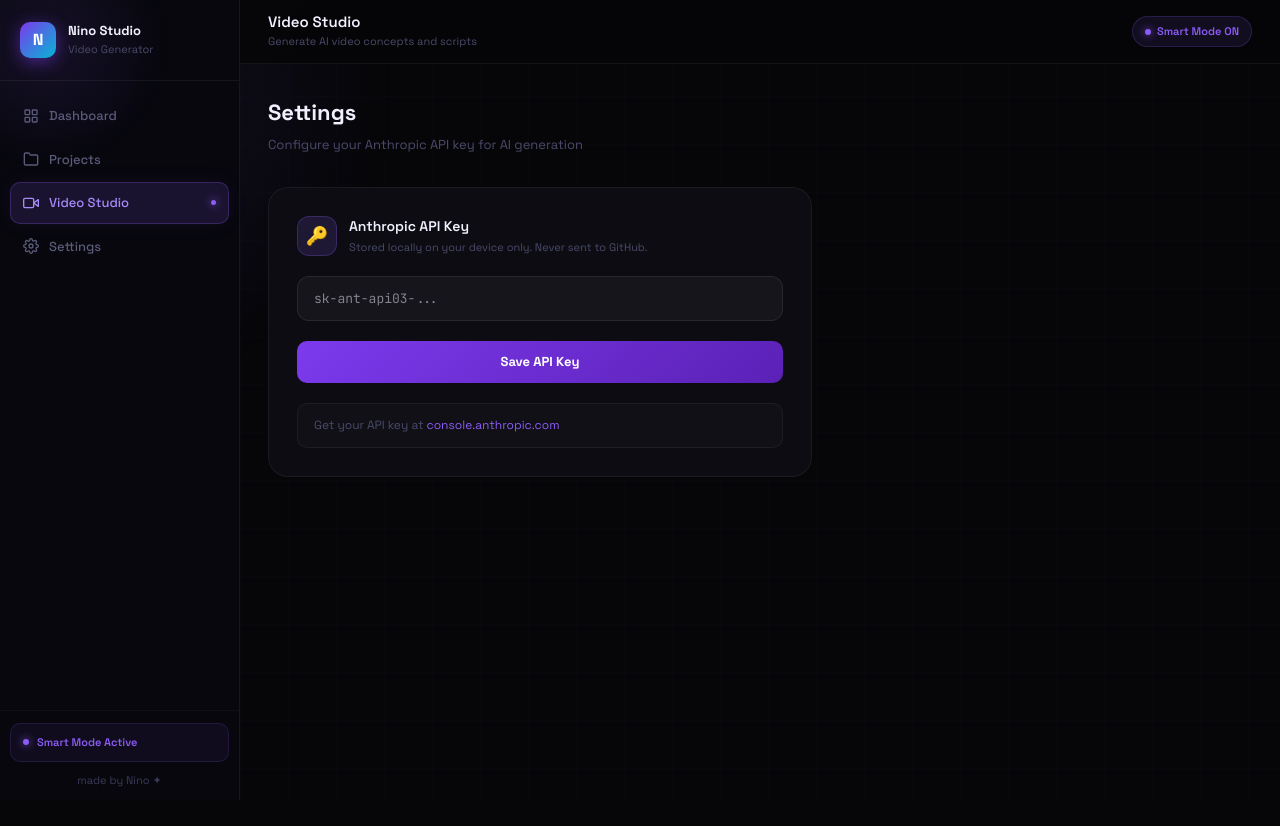
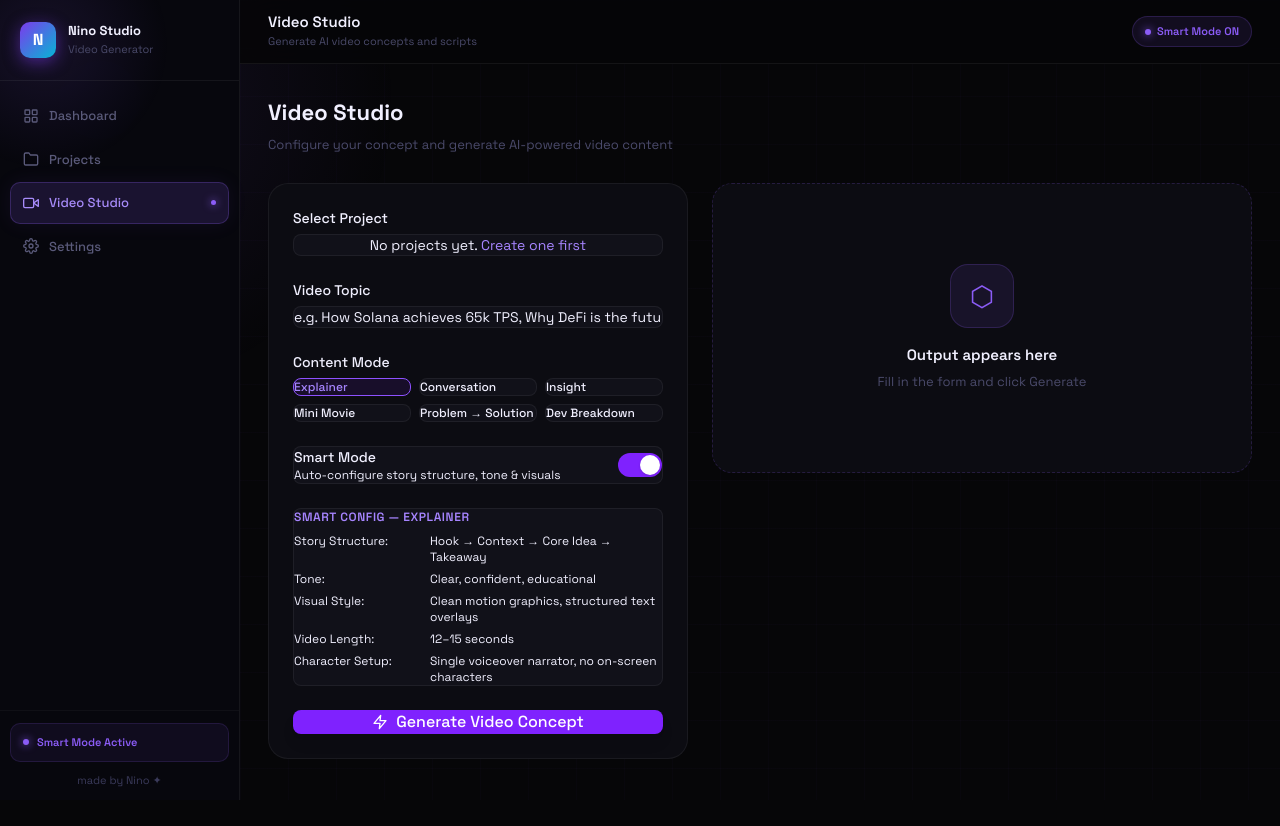
Before and after one commit to Sharif899/nino-story-video-studio, a Next.js app: page /studio in a window 1280 px wide. Shown: the top 826 px of the page. Before the commit the page ends 800 px from the top, so only its background shows below. Built offline with nearby package versions, Linux system fonts and the light colour scheme.

Commit message:
fix: restore correct studio page

```diff
--- a/app/studio/page.tsx
+++ b/app/studio/page.tsx
@@ -1,115 +1,110 @@
 "use client";
 
-import { useState, useEffect } from "react";
-import Button from "@/components/ui/Button";
+import { useState } from "react";
+import { Project, ContentMode, SmartConfig, GeneratedOutput } from "@/lib/types";
+import { generateStudioOutput } from "@/lib/generate";
+import { saveSession } from "@/lib/storage";
+import StudioForm from "@/components/studio/StudioForm";
+import OutputPanel from "@/components/studio/OutputPanel";
 
-export default function SettingsPage() {
-  const [key, setKey] = useState("");
-  const [saved, setSaved] = useState(false);
-  const [hasKey, setHasKey] = useState(false);
+export default function StudioPage() {
+  const [loading, setLoading] = useState(false);
+  const [output, setOutput] = useState<GeneratedOutput | null>(null);
+  const [currentMode, setCurrentMode] = useState<ContentMode>("Explainer");
+  const [currentConfig, setCurrentConfig] = useState<SmartConfig>({
+    storyStructure: "", tone: "", visualStyle: "", videoLength: "", characterSetup: ""
+  });
+  const [error, setError] = useState("");
 
-  useEffect(() => {
-    const stored = localStorage.getItem("nino_api_key") || "";
-    setHasKey(!!stored);
-    setKey(stored);
-  }, []);
-
-  const handleSave = () => {
-    localStorage.setItem("nino_api_key", key.trim());
-    setHasKey(true);
-    setSaved(true);
-    setTimeout(() => setSaved(false), 2000);
-  };
-
-  const handleClear = () => {
-    localStorage.removeItem("nino_api_key");
-    setKey("");
-    setHasKey(false);
+  const handleGenerate = async (project: Project, topic: string, mode: ContentMode, config: SmartConfig) => {
+    setLoading(true);
+    setError("");
+    setOutput(null);
+    setCurrentMode(mode);
+    setCurrentConfig(config);
+    try {
+      const result = await generateStudioOutput(project, topic, mode, config);
+      setOutput(result);
+      saveSession({ projectId: project.id, topic, mode, smartConfig: config, output: result, createdAt: new Date().toISOString() });
+    } catch (err) {
+      setError(err instanceof Error ? err.message : "Something went wrong.");
+    } finally {
+      setLoading(false);
+    }
   };
 
   return (
-    <div style={{ padding: "32px 28px", maxWidth: "600px" }}>
-      <div style={{ marginBottom: "32px" }}>
-        <h2 style={{ fontSize: "22px", fontWeight: "700", color: "#f1f0ff", marginBottom: "6px" }}>Settings</h2>
-        <p style={{ fontSize: "13px", color: "#4a4a6a" }}>Configure your Anthropic API key for AI generation</p>
+    <div style={{ padding: "32px 28px" }}>
+      <div style={{ marginBottom: "28px" }}>
+        <h2 style={{ fontSize: "22px", fontWeight: "700", color: "#f1f0ff", marginBottom: "6px" }}>Video Studio</h2>
+        <p style={{ fontSize: "13px", color: "#4a4a6a" }}>Configure your concept and generate AI-powered video content</p>
       </div>
 
-      <div style={{
-        background: "#0c0c12", border: "1px solid rgba(255,255,255,0.06)",
-        borderRadius: "20px", padding: "28px",
-        display: "flex", flexDirection: "column", gap: "20px",
-      }}>
-        <div style={{ display: "flex", alignItems: "center", gap: "12px" }}>
-          <div style={{
-            width: "40px", height: "40px", borderRadius: "12px",
-            background: "rgba(139,92,246,0.15)", border: "1px solid rgba(139,92,246,0.25)",
-            display: "flex", alignItems: "center", justifyContent: "center", fontSize: "18px",
-          }}>🔑</div>
-          <div>
-            <div style={{ fontSize: "14px", fontWeight: "600", color: "#f1f0ff" }}>Anthropic API Key</div>
-            <div style={{ fontSize: "11px", color: "#4a4a6a", marginTop: "2px" }}>
-              Stored locally on your device only. Never sent to GitHub.
-            </div>
-          </div>
-          {hasKey && (
-            <div style={{
-              marginLeft: "auto", fontSize: "11px", color: "#10b981",
-              padding: "3px 10px", borderRadius: "20px",
-              background: "rgba(16,185,129,0.1)", border: "1px solid rgba(16,185,129,0.2)",
-            }}>✓ Active</div>
-          )}
+      <div style={{ display: "grid", gridTemplateColumns: "420px 1fr", gap: "24px", alignItems: "start" }}>
+        {/* Left - Form */}
+        <div style={{
+          background: "#0c0c12", border: "1px solid rgba(255,255,255,0.06)",
+          borderRadius: "20px", padding: "24px",
+          position: "sticky", top: "80px",
+        }}>
+          <StudioForm onGenerate={handleGenerate} loading={loading} />
         </div>
 
-        <input
-          type="password"
-          value={key}
-          onChange={e => setKey(e.target.value)}
-          placeholder="sk-ant-api03-..."
-          style={{
-            width: "100%", padding: "12px 16px",
-            background: "rgba(255,255,255,0.04)",
-            border: "1px solid rgba(255,255,255,0.08)",
-            borderRadius: "12px", fontSize: "13px",
-            color: "#f1f0ff", fontFamily: "'JetBrains Mono', monospace",
-          }}
-        />
+        {/* Right - Output */}
+        <div>
+          {loading && (
+            <div style={{
+              background: "#0c0c12", border: "1px solid rgba(255,255,255,0.06)",
+              borderRadius: "20px", padding: "60px 24px",
+              display: "flex", flexDirection: "column", alignItems: "center", gap: "16px",
+            }}>
+              <div style={{ position: "relative", width: "48px", height: "48px" }}>
+                <div style={{ position: "absolute", inset: 0, borderRadius: "50%", border: "2px solid rgba(139,92,246,0.2)" }} />
+                <div style={{ position: "absolute", inset: 0, borderRadius: "50%", border: "2px solid transparent", borderTopColor: "#8b5cf6", animation: "spin 0.8s linear infinite" }} />
+              </div>
+              <div style={{ textAlign: "center" }}>
+                <div style={{ fontSize: "14px", fontWeight: "600", color: "#f1f0ff", marginBottom: "4px" }}>Generating your concept...</div>
+                <div style={{ fontSize: "12px", color: "#4a4a6a" }}>Claude is crafting your video story</div>
+              </div>
+              <style>{`@keyframes spin { from { transform: rotate(0deg); } to { transform: rotate(360deg); } }`}</style>
+            </div>
+          )}
 
-        <div style={{ display: "flex", gap: "10px" }}>
-          <button
-            onClick={handleSave}
-            style={{
-              flex: 1, padding: "11px",
-              background: saved ? "rgba(16,185,129,0.2)" : "linear-gradient(135deg, #7c3aed, #5b21b6)",
-              color: saved ? "#10b981" : "white",
-              border: saved ? "1px solid rgba(16,185,129,0.3)" : "none",
-              borderRadius: "10px", fontSize: "13px", fontWeight: "700",
-              cursor: "pointer", transition: "all 0.2s ease",
-              fontFamily: "inherit",
-            }}
-          >
-            {saved ? "✓ Saved!" : "Save API Key"}
-          </button>
-          {hasKey && (
-            <button
-              onClick={handleClear}
-              style={{
-                padding: "11px 20px",
-                background: "rgba(244,63,94,0.1)",
-                color: "#f43f5e",
-                border: "1px solid rgba(244,63,94,0.2)",
-                borderRadius: "10px", fontSize: "13px", fontWeight: "600",
-                cursor: "pointer", fontFamily: "inherit",
-              }}
-            >Clear</button>
+          {error && !loading && (
+            <div style={{
+              background: "rgba(244,63,94,0.06)", border: "1px solid rgba(244,63,94,0.2)",
+              borderRadius: "20px", padding: "24px", textAlign: "center",
+              fontSize: "13px", color: "#f43f5e",
+            }}>{error}</div>
           )}
-        </div>
 
-        <div style={{
-          padding: "12px 16px", borderRadius: "10px",
-          background: "rgba(255,255,255,0.02)", border: "1px solid rgba(255,255,255,0.05)",
-          fontSize: "12px", color: "#4a4a6a", lineHeight: "1.6",
-        }}>
-          Get your API key at <a href="https://console.anthropic.com/settings/keys" target="_blank" style={{ color: "#8b5cf6" }}>console.anthropic.com</a>
+          {output && !loading && (
+            <div style={{
+              background: "#0c0c12", border: "1px solid rgba(255,255,255,0.06)",
+              borderRadius: "20px", padding: "24px",
+            }}>
+              <OutputPanel output={output} mode={currentMode} smartConfig={currentConfig} />
+            </div>
+          )}
+
+          {!output && !loading && !error && (
+            <div style={{
+              background: "#0c0c12", border: "1px dashed rgba(139,92,246,0.2)",
+              borderRadius: "20px", padding: "80px 24px",
+              display: "flex", flexDirection: "column", alignItems: "center", gap: "16px", textAlign: "center",
+            }}>
+              <div style={{
+                width: "64px", height: "64px", borderRadius: "18px",
+                background: "rgba(139,92,246,0.1)", border: "1px solid rgba(139,92,246,0.2)",
+                display: "flex", alignItems: "center", justifyContent: "center",
+                fontSize: "28px", color: "#8b5cf6",
+              }}>⬡</div>
+              <div>
+                <div style={{ fontSize: "15px", fontWeight: "600", color: "#f1f0ff", marginBottom: "6px" }}>Output appears here</div>
+                <div style={{ fontSize: "13px", color: "#4a4a6a" }}>Fill in the form and click Generate</div>
+              </div>
+            </div>
+          )}
         </div>
       </div>
     </div>
```
